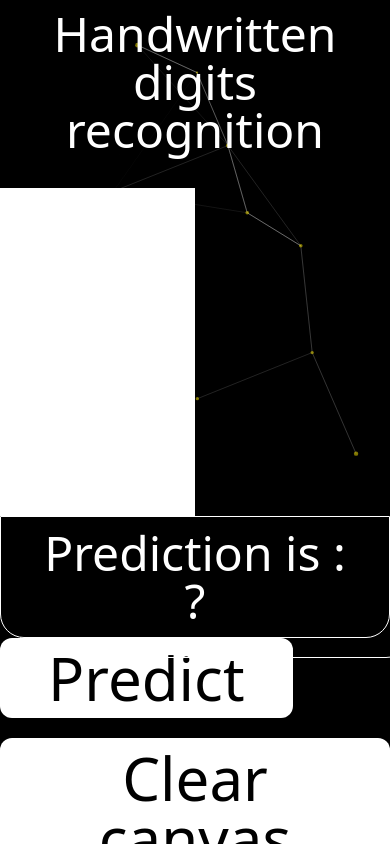
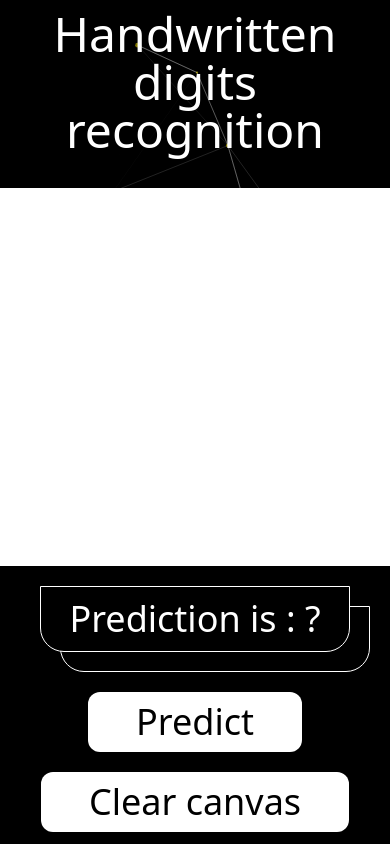
Before and after one commit to AlexTkCk/react-python-handwritten-text-recognition, a React (Create React App) app in the folder client/: page / in a window 390 px wide. Built offline with nearby package versions, Linux system fonts and the light colour scheme.

Commit message:
Styled mobile design

```diff
--- a/client/src/App.js
+++ b/client/src/App.js
@@ -10,18 +10,18 @@
             <header className="header h-fit py-2.5 px-3 mb-6">
                 <h1 className="title text-5xl md:text-8xl text-white text-center">Handwritten digits recognition</h1>
             </header>
-            <main className="main grow">
-                <Canvas className={"w-1/2 h-1/2"}/>
-                <div className="w-full">
-                    <div className="relative w-fit">
-                        <h1 className={'container_title relative text-5xl text-white bg-black md:text-8xl border border-sm border-white' +
+            <main className="main grow flex flex-col md:flex-row justify-center items-center gap-5">
+                <Canvas className={"w-full grow md:w-1/2"}/>
+                <div className="w-full flex flex-col md:flex-row items-center">
+                    <div className="relative w-fit mb-10">
+                        <h1 className={'container_title relative text-4xl sm:text-5xl text-white bg-black lg:text-6xl border border-sm border-white' +
                             ' rounded-bl-3xl text-center w-fit px-7 py-3 rounded-br-3xl z-[5]'}>Prediction is : ?</h1>
                         <div className="border-white absolute border left-5 top-5 w-full h-full rounded-br-3xl rounded-bl-3xl z-[3]"></div>
                     </div>
                     <div className="NN-visualization"></div>
-                    <div className="buttons-container flex flex-col md:flex-row gap-5 ">
-                        <button className={"predict-button text-6xl text-center bg-white text-black px-12 py-2.5 w-fit rounded-xl"}>Predict</button>
-                        <button className={"reset-button text-6xl text-center bg-white text-black px-12 py-2.5 w-fit rounded-xl"}>Clear canvas</button>
+                    <div className="buttons-container flex flex-col md:flex-row gap-5 items-center pb-3">
+                        <button className={"predict-button text-4xl md:text-6xl text-center bg-white text-black px-12 py-2.5 w-fit rounded-xl"}>Predict</button>
+                        <button className={"reset-button text-4xl md:text-6xl text-center bg-white text-black px-12 py-2.5 w-fit rounded-xl"}>Clear canvas</button>
                     </div>
                 </div>
             </main>
```
